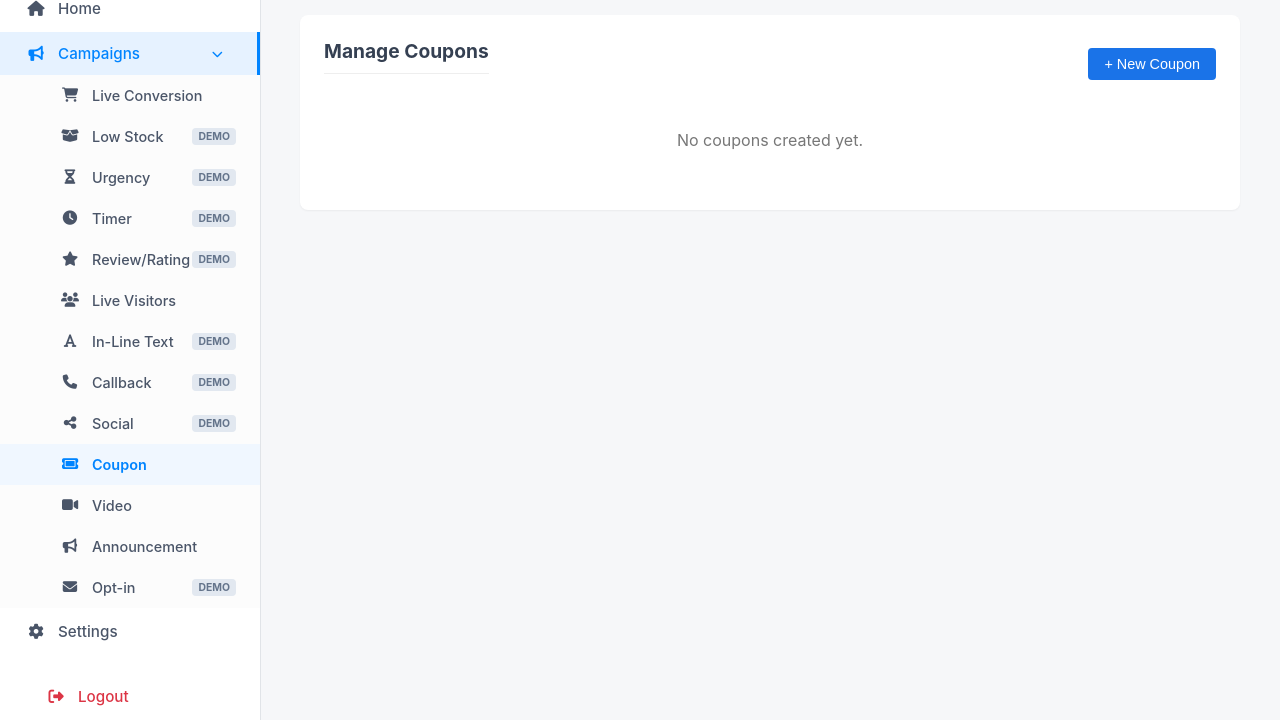
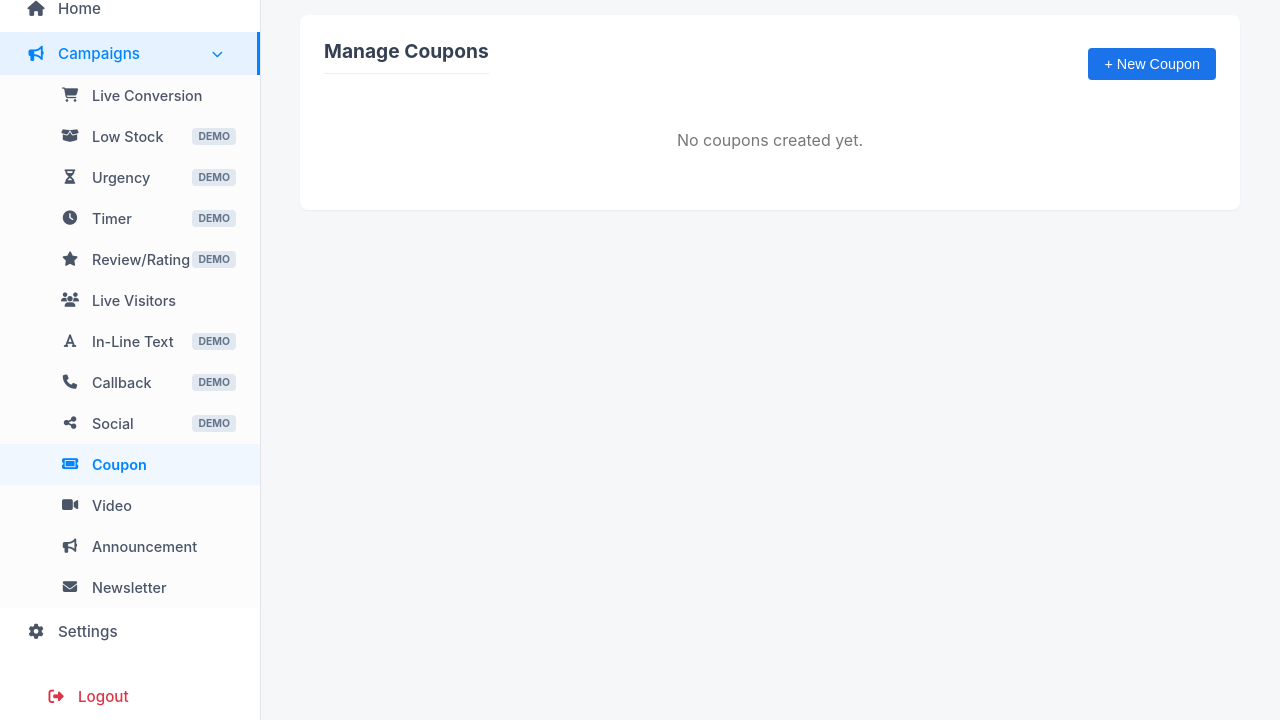
Before and after one commit to cljun1234/PresenterAI, a PHP site: page /campaigns/coupon.php in a window 1280 px wide. Shown: the part 80-800 px from the top of the page. Run offline with PHP 8.4, Linux system fonts and the light colour scheme.

Commit message:
feat: Add Newsletter (Opt-in) Widget
- Added `newsletters`, `newsletter_leads`, `newsletter_analytics` tables to schema.
- Created `NewsletterController` for CRUD and Leads management.
- Added `views/campaigns/newsletter.php` for configuration.
- Added `views/campaigns/newsletter_leads.php` for viewing/exporting leads.
- Updated `WidgetController` JS to render Newsletter modal and handle submissions.
- Added API endpoints for tracking views and handling submissions (with Webhook support).
- Updated `views/layouts/header.php` to enable "Newsletter" menu and remove DEMO badge.

```diff
--- a/views/layouts/header.php
+++ b/views/layouts/header.php
@@ -185,7 +185,7 @@
                     'coupon' => ['icon' => 'fa-ticket', 'label' => 'Coupon'],
                     'video' => ['icon' => 'fa-video', 'label' => 'Video'],
                     'announcement' => ['icon' => 'fa-bullhorn', 'label' => 'Announcement'],
-                    'opt-in' => ['icon' => 'fa-envelope', 'label' => 'Opt-in'],
+                    'newsletter' => ['icon' => 'fa-envelope', 'label' => 'Newsletter'],
                 ];
 
                 foreach ($features as $key => $feature):
@@ -195,7 +195,7 @@
                     <a href="/campaigns/<?php echo $key; ?>" class="nav-link <?php echo $isSubActive ? 'active' : ''; ?>" style="<?php echo $isSubActive ? 'border-right: none; background: #f0f7ff; color: var(--primary-color); font-weight: 600;' : ''; ?>">
                         <i class="fa-solid <?php echo $feature['icon']; ?>"></i>
                         <?php echo $feature['label']; ?>
-                        <?php if(!in_array($key, ['live-conversion', 'live-visitors', 'coupon', 'announcement', 'video'])): ?><span class="badge-demo">Demo</span><?php endif; ?>
+                        <?php if(!in_array($key, ['live-conversion', 'live-visitors', 'coupon', 'announcement', 'video', 'newsletter'])): ?><span class="badge-demo">Demo</span><?php endif; ?>
                     </a>
                 </li>
                 <?php endforeach; ?>
```
